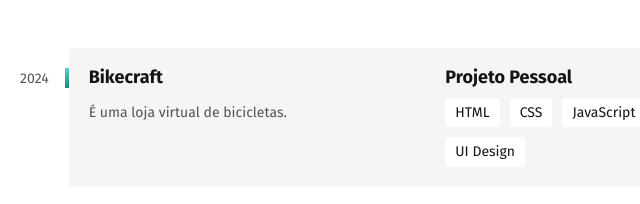
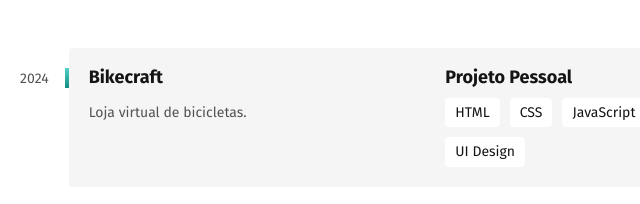
Before and after one commit to gabriellbf/gabriellbf.github.io, a plain HTML site: page index.html in a window 1280 px wide. Shown: the part 891-1095 px from the top of the page, 438-1078 px from the left. Drawn offline with Linux system fonts and the light colour scheme.

Commit message:
Remoção de caracter

```diff
--- a/index.html
+++ b/index.html
@@ -44,7 +44,7 @@
                     <h3 class="empresa-titulo">Bikecraft</h3>
                     <span class="empresa-titulo">Projeto Pessoal</span>
                     <p class="empresa-texto">
-                        É uma loja virtual de bicicletas.
+                        Loja virtual de bicicletas.
                     </p>
                     <ul class="empresa-habilidades">
                         <li>HTML</li>
```
